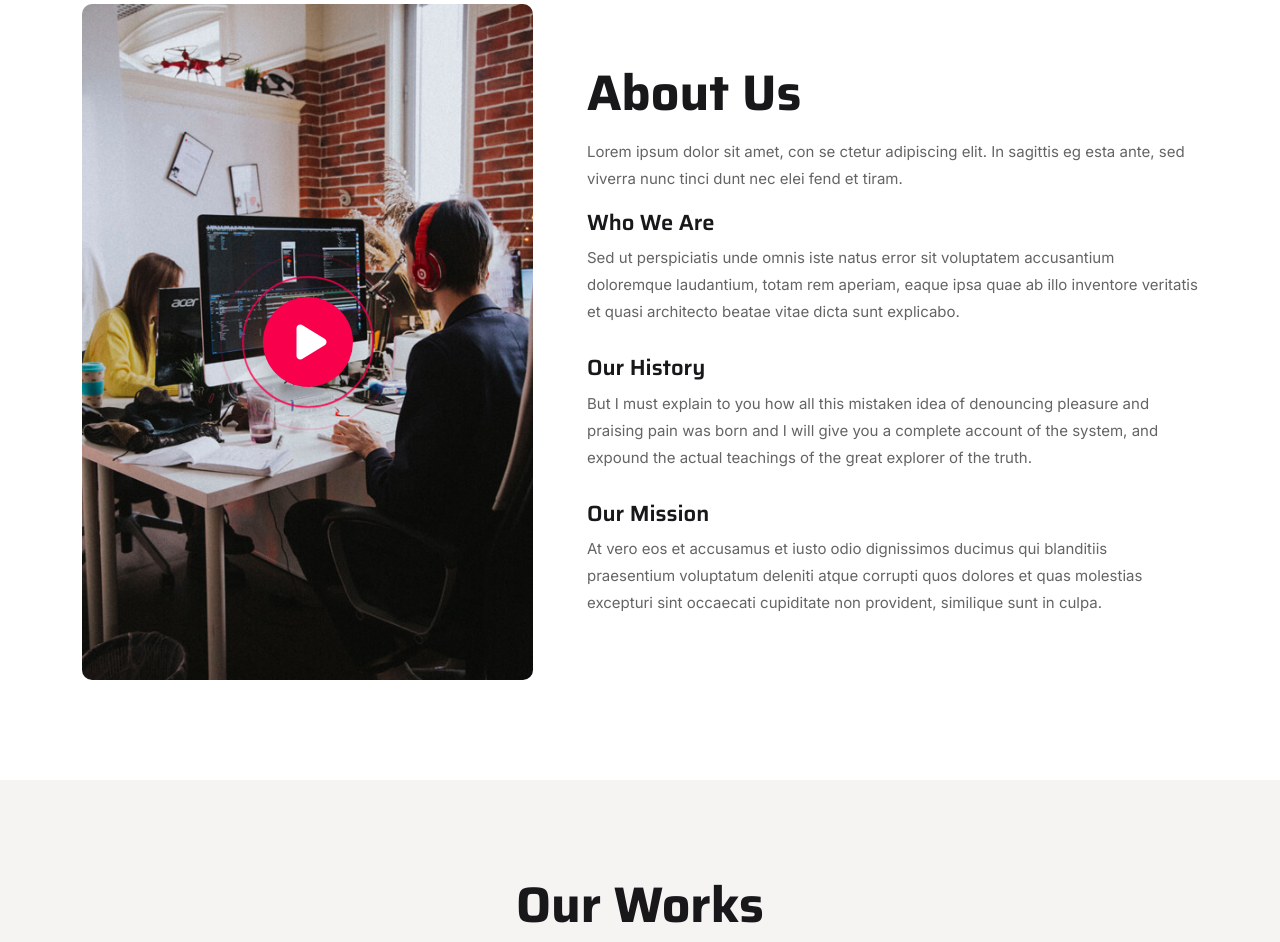
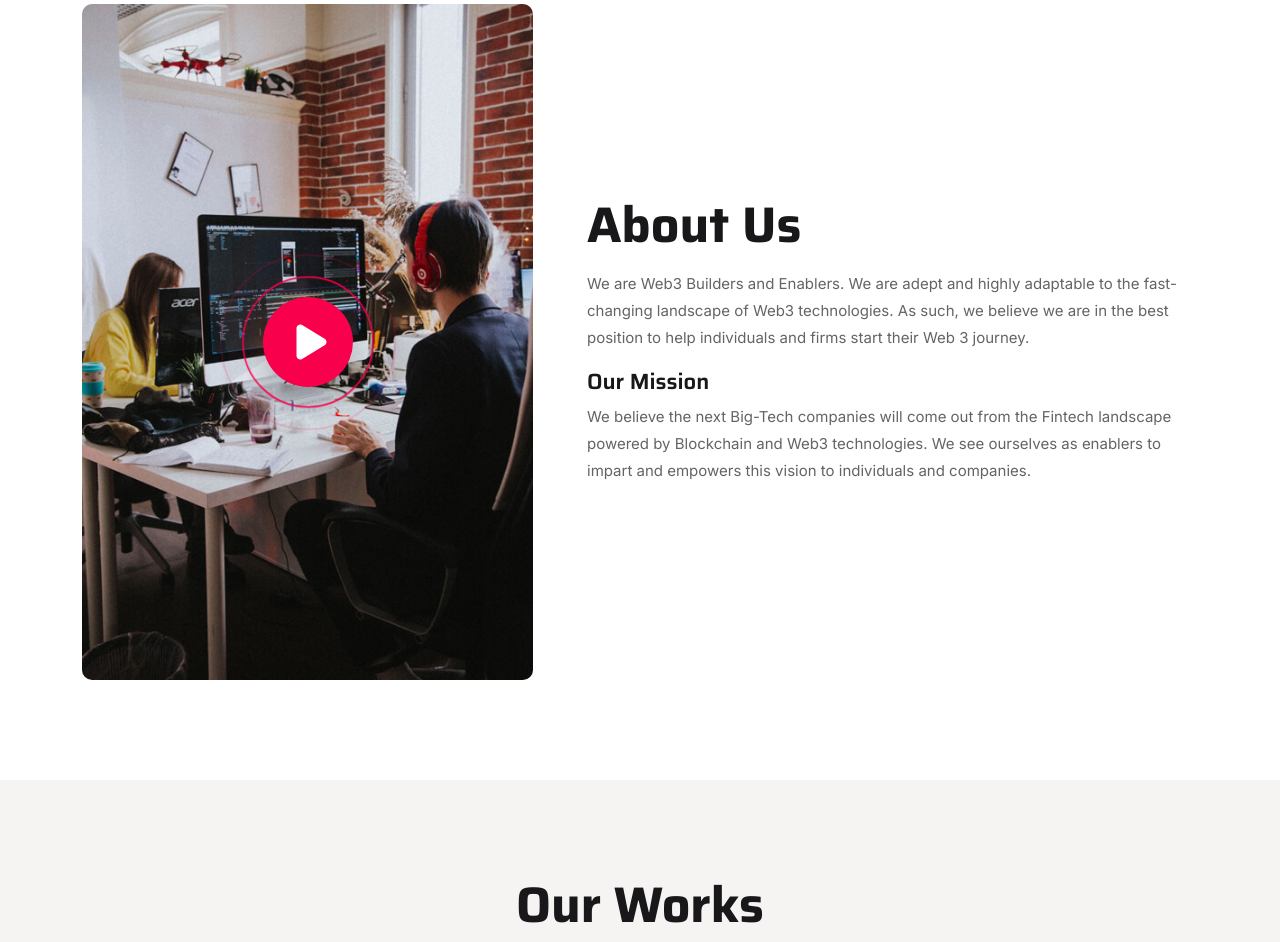
Before and after one commit to warrenseah/flagoneIo, a Next.js app: page / in a window 1280 px wide. Shown: the part 1740-2682 px from the top of the page. Built offline with nearby package versions, Linux system fonts and the light colour scheme.

Commit message:
Update About.js

```diff
--- a/components/HomePages/DefaultHome/About.js
+++ b/components/HomePages/DefaultHome/About.js
@@ -42,13 +42,11 @@ const About = () => {
                 <div className="section-title">
                   <h2>About Us</h2>
                   <p>
-                    Lorem ipsum dolor sit amet, con se ctetur adipiscing elit.
-                    In sagittis eg esta ante, sed viverra nunc tinci dunt nec
-                    elei fend et tiram.
+                    We are Web3 Builders and Enablers. We are adept and highly adaptable to the fast-changing landscape of Web3 technologies. As such, we believe we are in the best position to help individuals and firms start their Web 3 journey.
                   </p>
                 </div>
 
-                <div className="about-text">
+                {/* <div className="about-text">
                   <h4>Who We Are</h4>
                   <p>
                     Sed ut perspiciatis unde omnis iste natus error sit
@@ -56,9 +54,9 @@ const About = () => {
                     aperiam, eaque ipsa quae ab illo inventore veritatis et
                     quasi architecto beatae vitae dicta sunt explicabo.
                   </p>
-                </div>
+                </div> */}
 
-                <div className="about-text">
+                {/* <div className="about-text">
                   <h4>Our History</h4>
                   <p>
                     But I must explain to you how all this mistaken idea of
@@ -66,15 +64,12 @@ const About = () => {
                     give you a complete account of the system, and expound the
                     actual teachings of the great explorer of the truth.
                   </p>
-                </div>
+                </div> */}
 
                 <div className="about-text">
                   <h4>Our Mission</h4>
                   <p>
-                    At vero eos et accusamus et iusto odio dignissimos ducimus
-                    qui blanditiis praesentium voluptatum deleniti atque
-                    corrupti quos dolores et quas molestias excepturi sint
-                    occaecati cupiditate non provident, similique sunt in culpa.
+                    We believe the next Big-Tech companies will come out from the Fintech landscape powered by Blockchain and Web3 technologies. We see ourselves as enablers to impart and empowers this vision to individuals and companies.
                   </p>
                 </div>
               </div>
```
